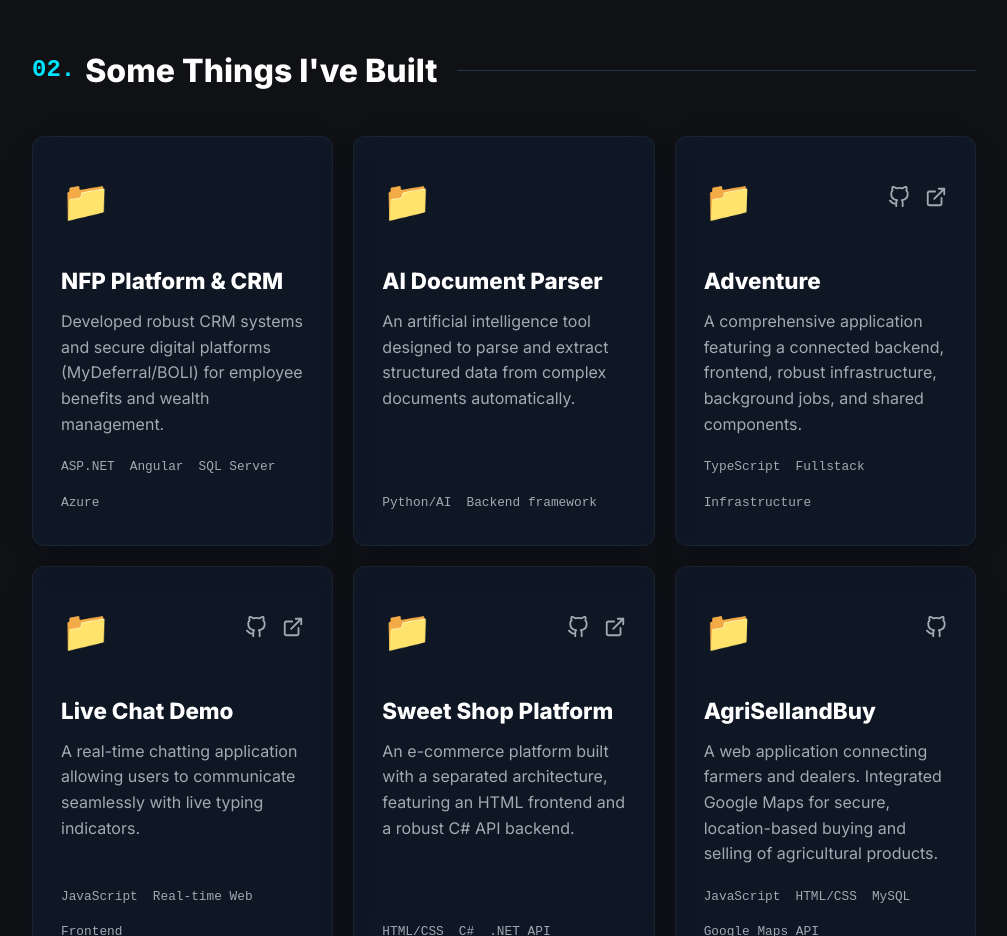
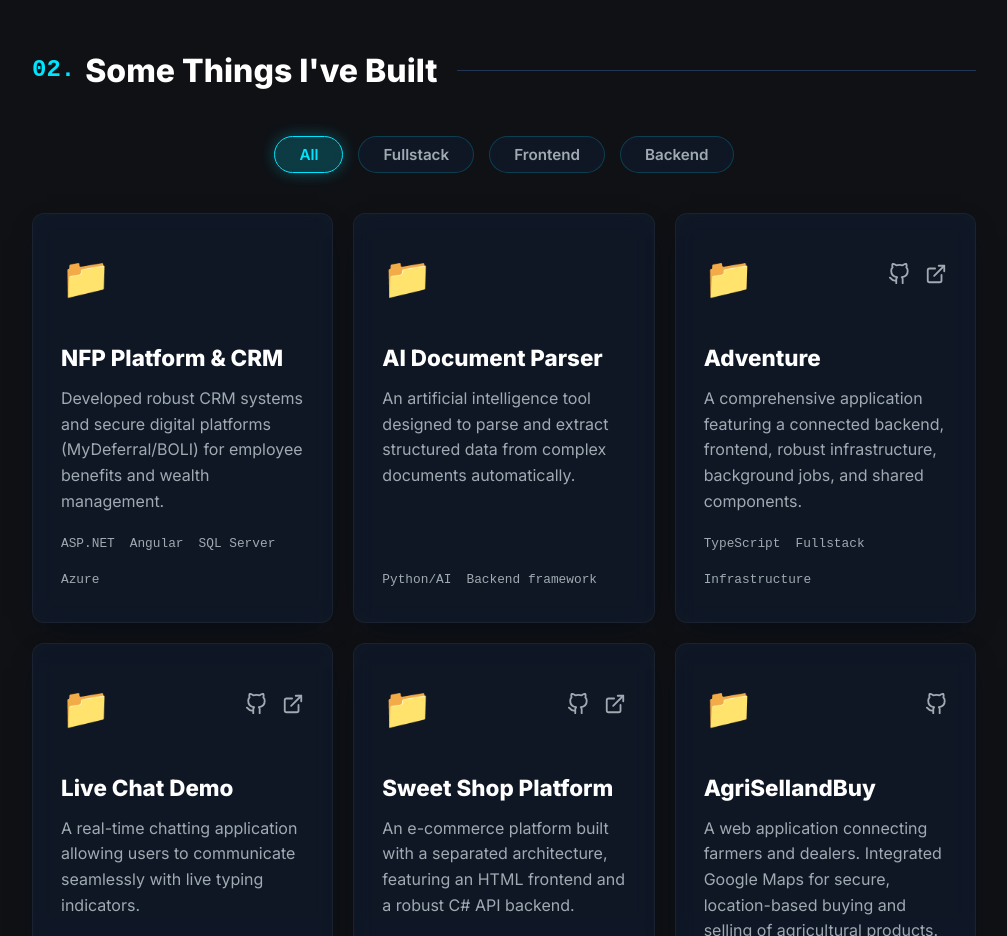
Before and after one commit to Kalpataru2001/sahoo-portfolio, an Angular app: page / in a window 1280 px wide. Shown: the part 1700-2636 px from the top of the page, without its empty margins (136-1143 px from the left). Built offline with nearby package versions, Linux system fonts and the light colour scheme.

Commit message:
project filteration added

```diff
--- a/src/app/components/projects/projects.component.html
+++ b/src/app/components/projects/projects.component.html
@@ -1,8 +1,13 @@
 <section id="projects" class="section-container">
     <h2 class="section-title"><span>02.</span> Some Things I've Built</h2>
-
+    <div class="filter-bar" data-aos="fade-up">
+        <button *ngFor="let filter of filters" class="filter-btn" [class.active]="activeFilter() === filter"
+            (click)="setFilter(filter)">
+            {{ filter }}
+        </button>
+    </div>
     <div class="projects-grid">
-        <div class="project-card" *ngFor="let project of projects; let i = index" data-aos="fade-up"
+        <div class="project-card" *ngFor="let project of filteredProjects(); let i = index" data-aos="fade-up"
             [attr.data-aos-delay]="i * 100">
             <div class="project-content">
                 <div class="project-top">
--- a/src/app/components/projects/projects.component.scss
+++ b/src/app/components/projects/projects.component.scss
@@ -99,3 +99,38 @@
   font-family: monospace;
   font-size: 0.8rem;
 }
+/* Filter Bar Styles */
+.filter-bar {
+  display: flex;
+  justify-content: center;
+  gap: 15px;
+  margin-bottom: 40px;
+  flex-wrap: wrap;
+}
+
+.filter-btn {
+  background: rgba(17, 34, 64, 0.4);
+  backdrop-filter: blur(5px);
+  color: var(--text-secondary);
+  border: 1px solid rgba(0, 229, 255, 0.2);
+  padding: 8px 24px;
+  border-radius: 30px;
+  cursor: pointer;
+  font-family: 'Inter', sans-serif;
+  font-size: 0.95rem;
+  font-weight: 600;
+  transition: all 0.3s ease;
+
+  &:hover {
+    background: rgba(0, 229, 255, 0.1);
+    color: var(--accent-color);
+    transform: translateY(-2px);
+  }
+
+  &.active {
+    background: rgba(0, 229, 255, 0.2);
+    color: var(--accent-color);
+    border-color: var(--accent-color);
+    box-shadow: 0 0 15px rgba(0, 229, 255, 0.3);
+  }
+}
--- a/src/app/components/projects/projects.component.ts
+++ b/src/app/components/projects/projects.component.ts
@@ -1,5 +1,5 @@
 import { CommonModule } from '@angular/common';
-import { Component } from '@angular/core';
+import { Component, computed, signal } from '@angular/core';
 
 @Component({
   selector: 'app-projects',
@@ -9,49 +9,68 @@ import { Component } from '@angular/core';
   styleUrl: './projects.component.scss'
 })
 export class ProjectsComponent {
+  filters = ['All', 'Fullstack', 'Frontend', 'Backend'];
+  activeFilter = signal('All');
   projects = [
      {
       title: 'NFP Platform & CRM',
       description: 'Developed robust CRM systems and secure digital platforms (MyDeferral/BOLI) for employee benefits and wealth management.',
       tech: ['ASP.NET', 'Angular', 'SQL Server', 'Azure'],
       github: '#',
-      liveUrl: ''
+      liveUrl: '',
+      category: 'Fullstack'
     },
     {
       title: 'AI Document Parser',
       description: 'An artificial intelligence tool designed to parse and extract structured data from complex documents automatically.',
       tech: ['Python/AI', 'Backend framework'],
       github: '#', // Enterprise project - no public repo
-      liveUrl: ''
+      liveUrl: '',
+      category: 'Backend'
     },
     {
       title: 'Adventure',
       description: 'A comprehensive application featuring a connected backend, frontend, robust infrastructure, background jobs, and shared components.',
       tech: ['TypeScript', 'Fullstack', 'Infrastructure'],
       github: 'https://github.com/Kalpataru2001/Adventure',
-      liveUrl: 'https://adventure-ecru.vercel.app/auth/login'
+      liveUrl: 'https://adventure-ecru.vercel.app/auth/login',
+      category: 'Fullstack'
     },
     {
       title: 'Live Chat Demo',
       description: 'A real-time chatting application allowing users to communicate seamlessly with live typing indicators.',
       tech: ['JavaScript', 'Real-time Web', 'Frontend'],
       github: 'https://github.com/Kalpataru2001/livechat-demo',
-      liveUrl: 'https://livechat-demo-one.vercel.app/'
+      liveUrl: 'https://livechat-demo-one.vercel.app/',
+      category: 'Frontend'
     },
     {
       title: 'Sweet Shop Platform',
       description: 'An e-commerce platform built with a separated architecture, featuring an HTML frontend and a robust C# API backend.',
       tech: ['HTML/CSS', 'C#', '.NET API'],
       github: 'https://github.com/Kalpataru2001/sweet-shop',
-      liveUrl: 'https://sweets-shop-dev.netlify.app/'
+      liveUrl: 'https://sweets-shop-dev.netlify.app/',
+      category: 'Fullstack'
     },
     {
       title: 'AgriSellandBuy',
       description: 'A web application connecting farmers and dealers. Integrated Google Maps for secure, location-based buying and selling of agricultural products.',
       tech: ['JavaScript', 'HTML/CSS', 'MySQL', 'Google Maps API'],
       github: 'https://github.com/Kalpataru2001/AgriSellandBuy',
-      liveUrl: ''
+      liveUrl: '',
+      category: 'Fullstack'
     }
 
   ];
+  filteredProjects = computed(() => {
+    const filter = this.activeFilter();
+    if (filter === 'All') {
+      return this.projects;
+    }
+    return this.projects.filter(p => p.category === filter);
+  });
+
+  setFilter(filter: string) {
+    this.activeFilter.set(filter);
+  }
 }
```
